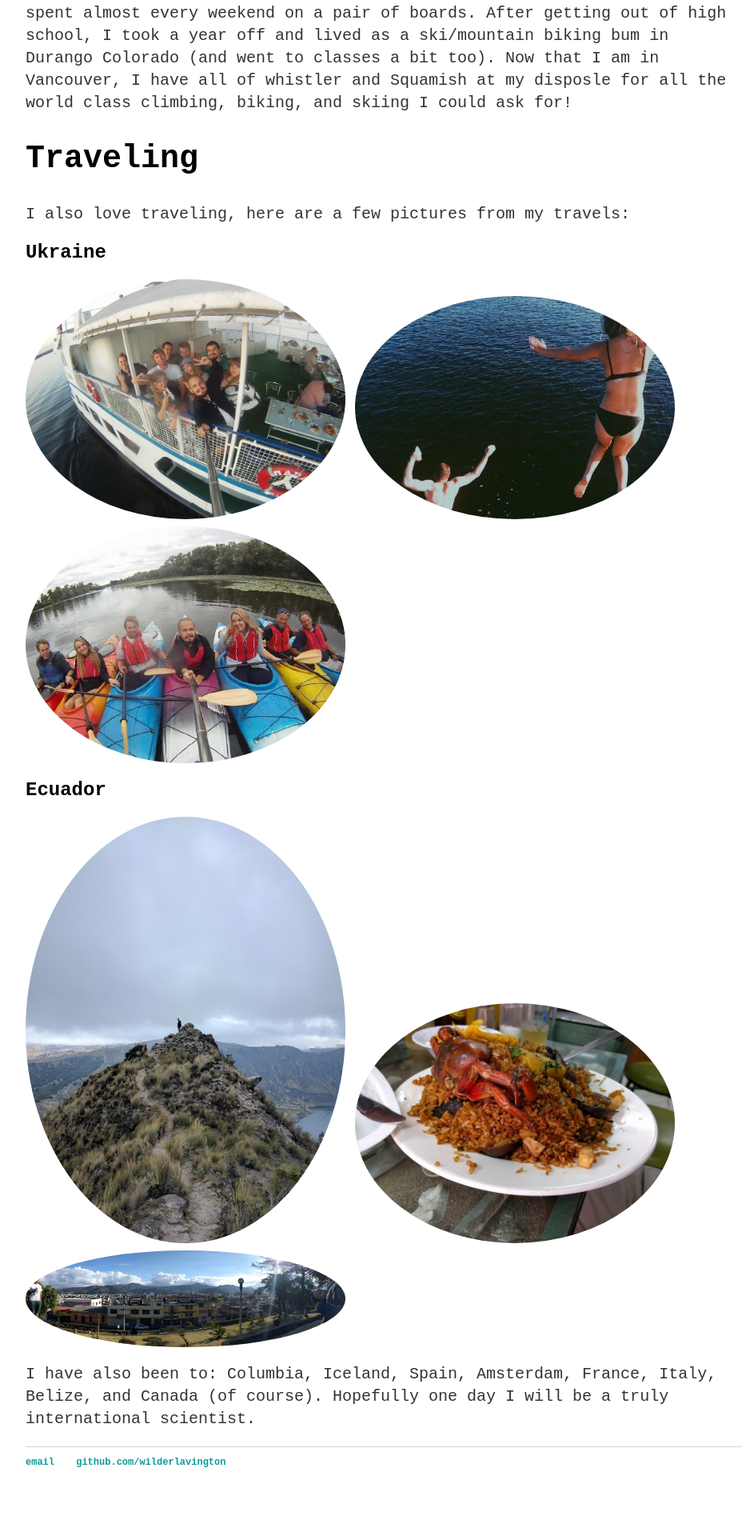
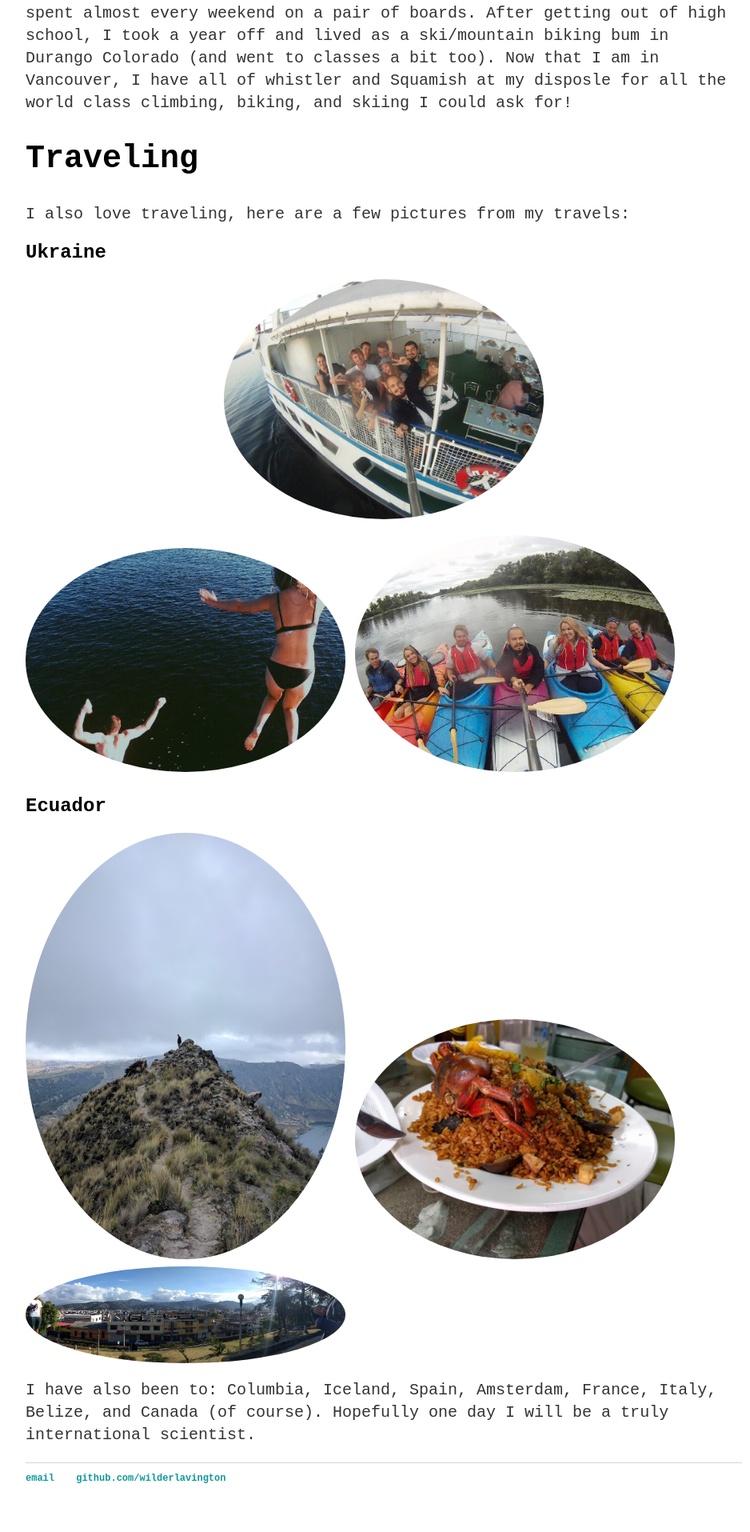
Before and after one commit to WilderLavington/old_web_page, a Jekyll site: the page built from about/index.md, in a window 1280 px wide. Shown: the part 718-2633 px from the top of the page at 80% size, without its empty margins (160-1098 px from the left). Built offline with Jekyll 4.4.1, drawn with Linux system fonts in a browser that asks for light colours; our own code applies the rules of GitHub Pages for plain Markdown files.

Commit message:
Update index.md

```diff
--- a/about/index.md
+++ b/about/index.md
@@ -9,7 +9,7 @@
 I also love traveling, here are a few pictures from my travels:
 
 ## Ukraine
-<a href="url"><img src="https://wilderlavington.github.io/assets/ukraine/ukraine1.jpg" height="auto" width="400" style="border-radius:50%"></a>
+<div style="text-align:center"><a href="url"><img src="https://wilderlavington.github.io/assets/ukraine/ukraine1.jpg" height="auto" width="400" style="border-radius:50%"></a></div>
 <a href="url"><img src="https://wilderlavington.github.io/assets/ukraine/ukraine3.jpg" height="auto" width="400" style="border-radius:50%"></a>
 <a href="url"><img src="https://wilderlavington.github.io/assets/ukraine/ukraine2.jpg" height="auto" width="400" style="border-radius:50%"></a>
 
```
